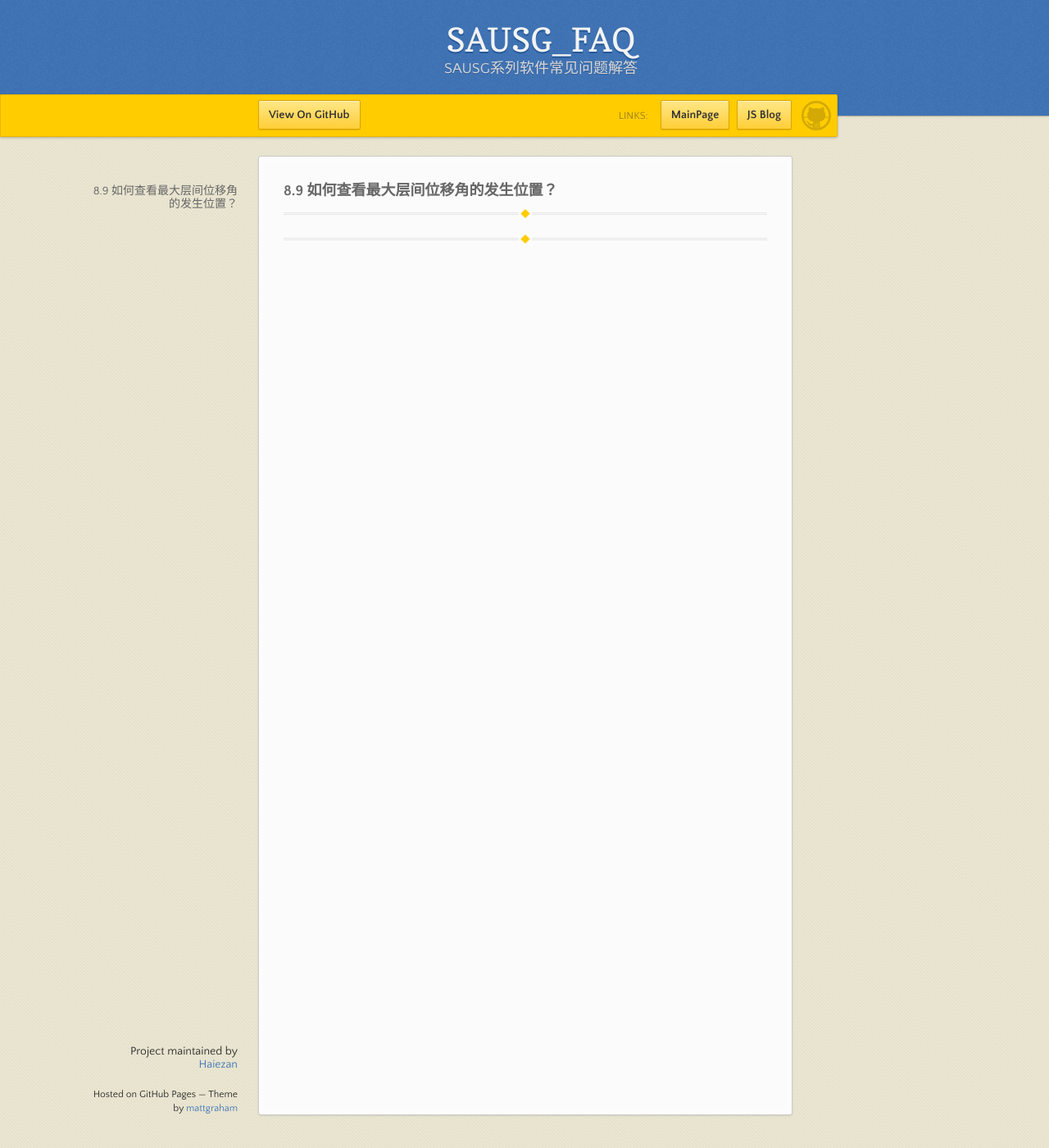
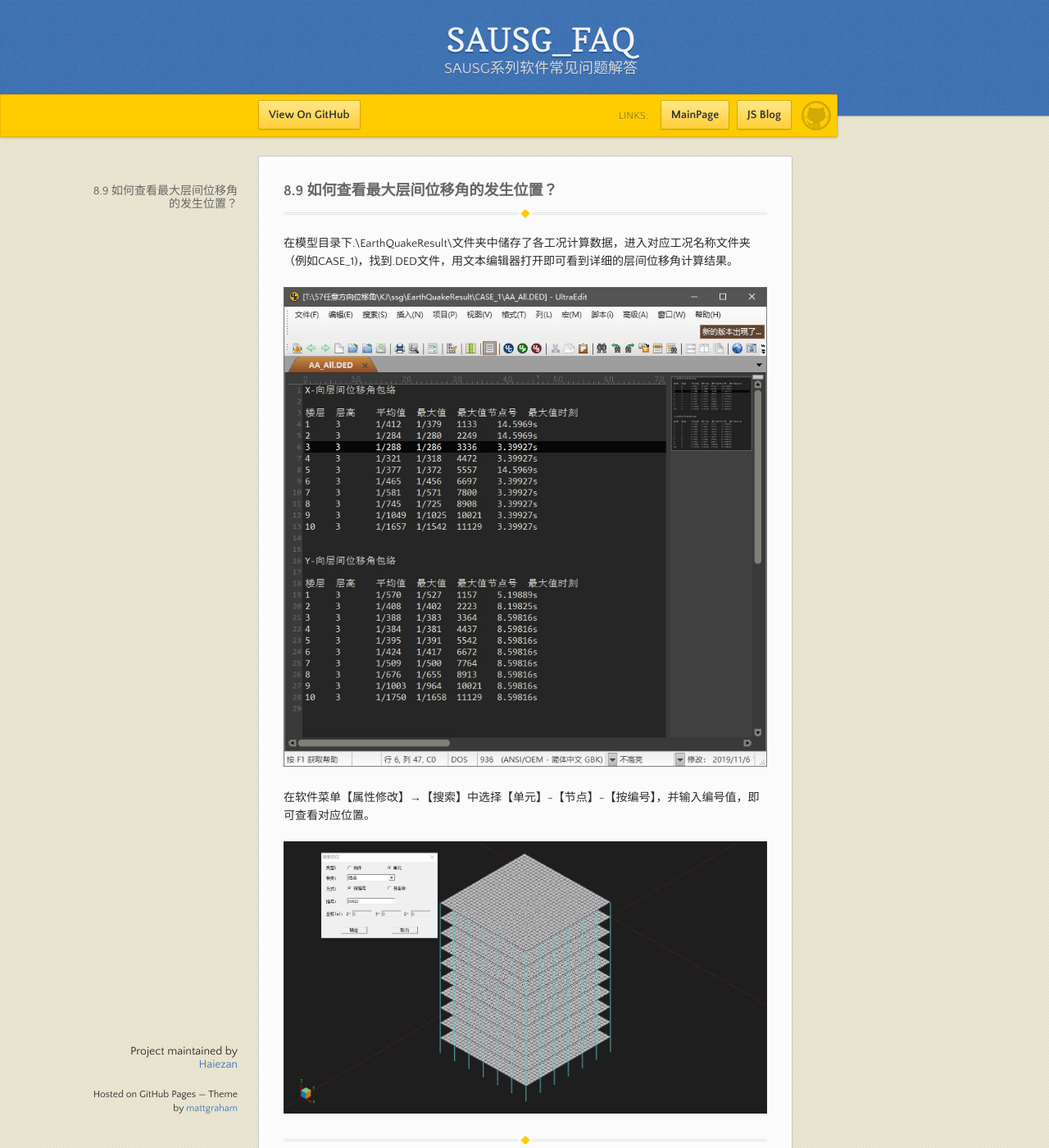
Before and after one commit to Haiezan/SAUSG_FAQ, a Jekyll site: the page built from 8.后处理问题/8.9.如何查看最大层间位移角的发生位置.md, in a window 1280 px wide and 1400 px high. Shown: the whole window at 82% size. Built offline with Jekyll 4.4.1, drawn with Linux system fonts in a browser that asks for light colours; our own code applies the rules of GitHub Pages for plain Markdown files; comment, search, counter and statistics services are not loaded.

Commit message:
增加8.9答案

```diff
--- a/8.后处理问题/8.9.如何查看最大层间位移角的发生位置.md
+++ b/8.后处理问题/8.9.如何查看最大层间位移角的发生位置.md
@@ -1,6 +1,13 @@
 ### 8.9  如何查看最大层间位移角的发生位置？
+
 ---
 
+在模型目录下.\EarthQuakeResult\文件夹中储存了各工况计算数据，进入对应工况名称文件夹（例如CASE_1)，找到.DED文件，用文本编辑器打开即可看到详细的层间位移角计算结果。
 
+![](image/8.9-1.jpg)
+
+在软件菜单【属性修改】→【搜索】中选择【单元】-【节点】-【按编号】，并输入编号值，即可查看对应位置。
+
+![](image/8.9-2.jpg)
 
 ---
```
Also changed, not shown: 8.后处理问题/image/8.9-1.jpg (added), 8.后处理问题/image/8.9-2.jpg (added).
